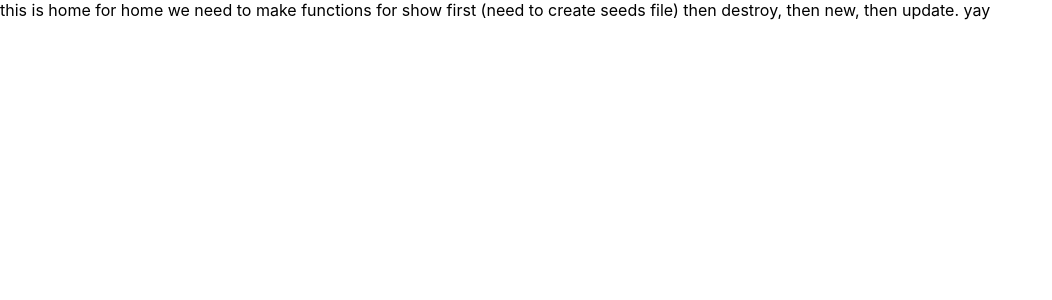
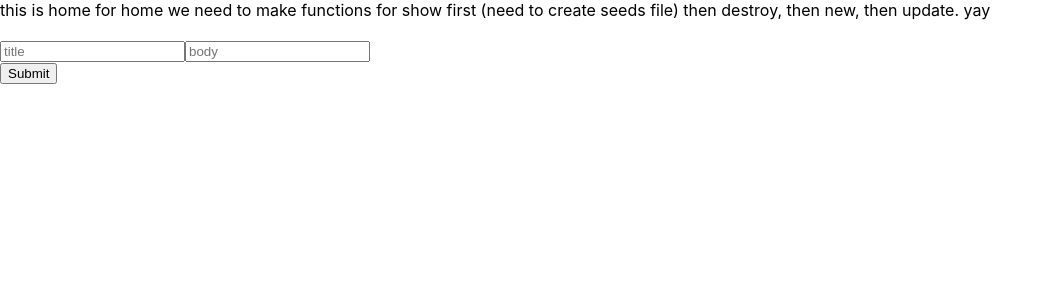
Before and after one commit to jedCode28/Todo_Practice_App, a React (Create React App) app in the folder client/: page / in a window 1280 px wide. Shown: the top 300 px of the page, without its empty margins (0-1052 px from the left). Built offline with nearby package versions, Linux system fonts and the light colour scheme; no server answers.

Commit message:
new form dont work

```diff
--- a/client/src/Home.js
+++ b/client/src/Home.js
@@ -1,5 +1,6 @@
 import React, {useState, useEffect} from 'react'
 import axios from 'axios'
+import TodoNew from './TodoNew'
 
 
 const Home = () => {
@@ -49,6 +50,9 @@ const Home = () => {
     <div>
     {renderTodos()}
     </div>
+    <div>
+      {TodoNew()}
+    </div>
     </>
   )
 }
--- /dev/null
+++ b/client/src/TodoNew.js
@@ -0,0 +1,41 @@
+import React, {useState} from 'react'
+import {useHistory} from 'react-router-dom'
+import axios from 'axios'
+
+const TodoNew = () => {
+  const [title, setTitle] = useState('')
+  const [body, setBody] = useState('')
+  const history = useHistory()
+
+  const handleChange = async() => {
+    // e.preventDefault()
+    try{
+       axios.post(`/api/todos`, {title, body})
+       history.push('/')
+    } catch(err){
+      alert('error in TodoNew component')
+    }
+  }
+
+  return(
+    <div>
+      <form onSubmit={handleChange}>
+      <input
+        value={title}
+        onChange={(e)=> setTitle(e.target.value)}
+        defaultValue={title}
+        placeholder='title'
+      />
+      <input
+        value={body}
+        onChange={(e)=> setBody(e.target.value)}
+        defaultValue={body}
+        placeholder='body'
+      />
+      </form>
+      <button type='submit'>Submit</button>
+    </div>
+  )
+}
+
+export default TodoNew
```
